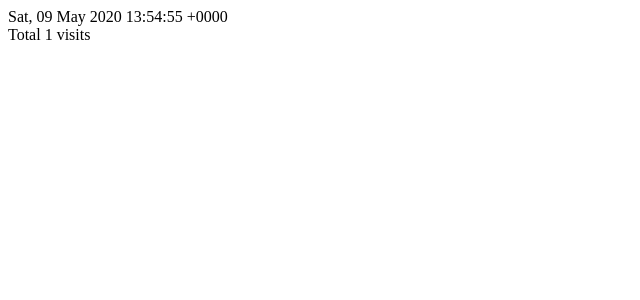
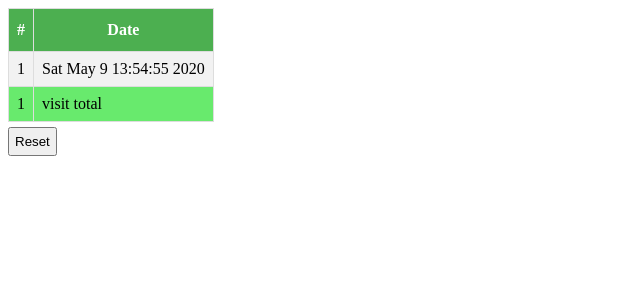
Before and after one commit to MaximVashkevic/wt, a PHP site: page / in a window 1280 px wide. Shown: the top 300 px of the page, without its empty margins (0-640 px from the left). Run offline with PHP 8.4, Linux system fonts and the light colour scheme.

Commit message:
Add styles, session registry

```diff
--- /dev/null
+++ b/code/SessionHistoryRegistry.php
@@ -0,0 +1,26 @@
+<?php
+
+namespace Session;
+
+use DateTime;
+
+class SessionHistoryRegistry
+{
+    public function __construct()
+    {
+        session_start();
+        $_SESSION['visits'][] = new DateTime();
+    }
+
+    public function Clear()
+    {
+        session_unset();
+        session_destroy();
+        header('Location: ' . $_SERVER["PHP_SELF"], true, 303);
+    }
+
+    public function GetHistory()
+    {
+        return $_SESSION['visits'];
+    }
+}
--- /dev/null
+++ b/code/SessionInfoPrinter.php
@@ -0,0 +1,31 @@
+<?php
+
+namespace Session;
+
+class SessionInfoPrinter
+{
+    private const SINGULAR = 1;
+
+    public static function PrintHistory($history)
+    {
+        echo '<table class="history">';
+        echo '<tr>';
+        echo '<th class="history__header">#</th>';
+        echo '<th class="history__header">Date</th>';
+        echo '</tr>';
+        $index = 1;
+        foreach ($history as $visitInfo) {
+            echo '<tr class="history__entry">';
+            echo '<td class="history__cell">' . $index . '</td>';
+            echo '<td class="history__cell">' . strftime('%c', $visitInfo->getTimeStamp()) . '</td>';
+            echo '</tr>';
+            $index++;
+        }
+        $visitsCount = count($history);
+        echo '<tr><td class="history__total">' . $visitsCount . '</td>'
+            . '<td class="history__total">'
+            . (($visitsCount == SessionInfoPrinter::SINGULAR) ? 'visit' : 'visits')
+            . ' total</td></tr>';
+        echo '</table>';
+    }
+}
--- a/code/index.php
+++ b/code/index.php
@@ -1,9 +1,13 @@
 <?php
-session_start();
-$_SESSION['visits'][] = new DateTime();
 
-foreach ($_SESSION['visits'] as $visit)
-{
-    echo $visit->format('r') . '<br>';
+use Session\SessionHistoryRegistry;
+
+require_once 'SessionHistoryRegistry.php';
+
+$sessionHistoryRegistry = new SessionHistoryRegistry();
+
+if (isset($_POST['reset'])) {
+    $sessionHistoryRegistry->Clear();
 }
-echo 'Total ' . count($_SESSION['visits']) . ' visits';
+
+require_once 'index.phtml';
--- /dev/null
+++ b/code/index.phtml
@@ -0,0 +1,23 @@
+<!DOCTYPE html>
+<html lang="en">
+<head>
+    <meta charset="UTF-8">
+    <title>Visits history</title>
+    <link rel="stylesheet" href="main.css">
+</head>
+<body>
+<?php
+
+use Session\SessionInfoPrinter;
+
+require_once 'SessionInfoPrinter.php';
+
+SessionInfoPrinter::PrintHistory($sessionHistoryRegistry->GetHistory());
+
+?>
+<form method="post">
+    <input type="hidden" name="reset">
+    <input class="button" type="submit" value="Reset">
+</form>
+</body>
+</html>
--- /dev/null
+++ b/code/main.css
@@ -0,0 +1,31 @@
+.history {
+    border-collapse: collapse;
+}
+
+.history__cell, .history__header, .history__total {
+    border: 1px solid #ddd;
+    padding: 8px;
+}
+
+.history__entry:nth-child(even) {
+    background-color: #f2f2f2;
+}
+
+.history__entry:hover {
+    background-color: #ddd;
+}
+
+.history__header {
+    padding: 12px 0;
+    background-color: #4caf50;
+    color: white;
+}
+
+.history__total {
+    background-color: #68ea6d;
+}
+
+.button {
+    padding: 5px;
+    margin: 5px 0;
+}
```
